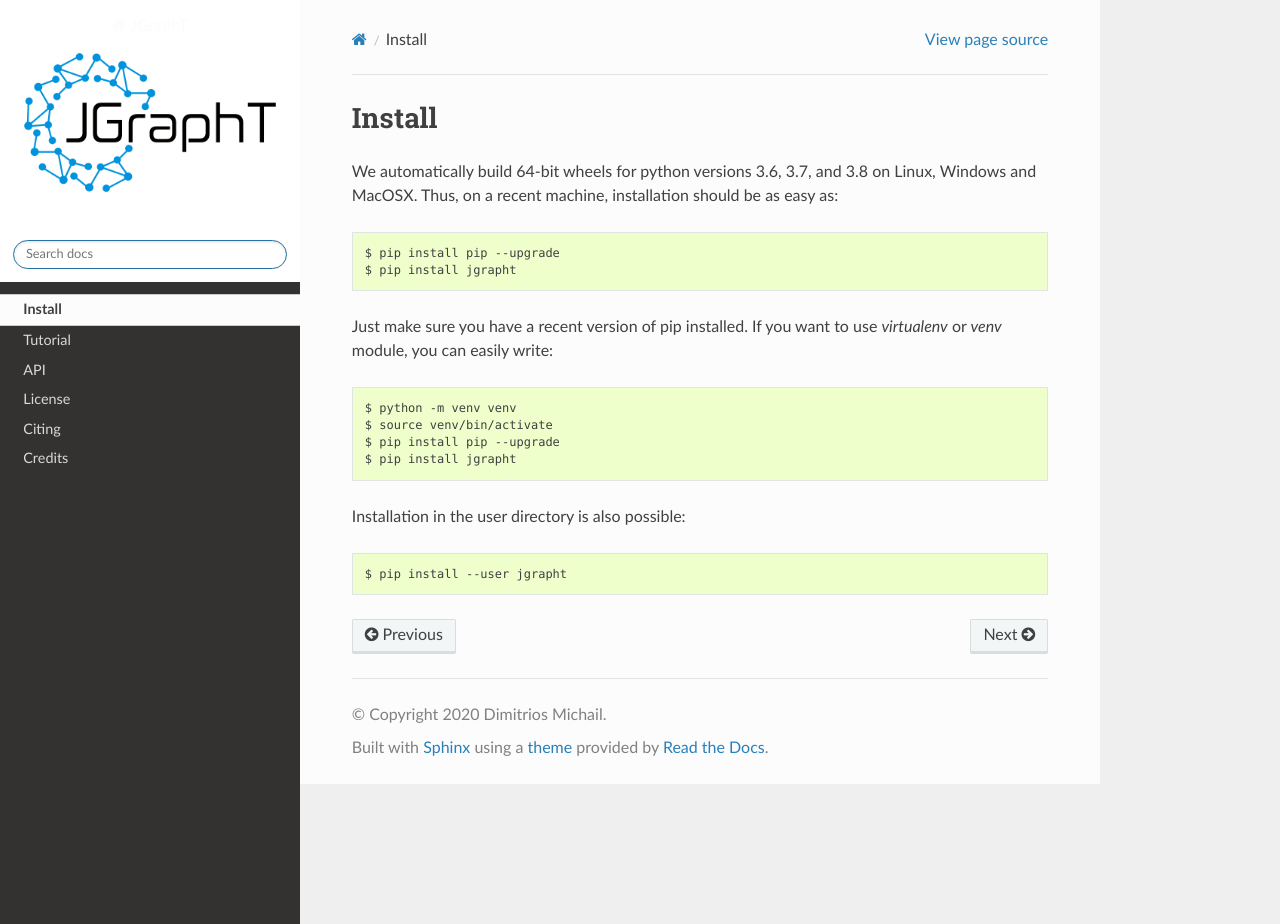
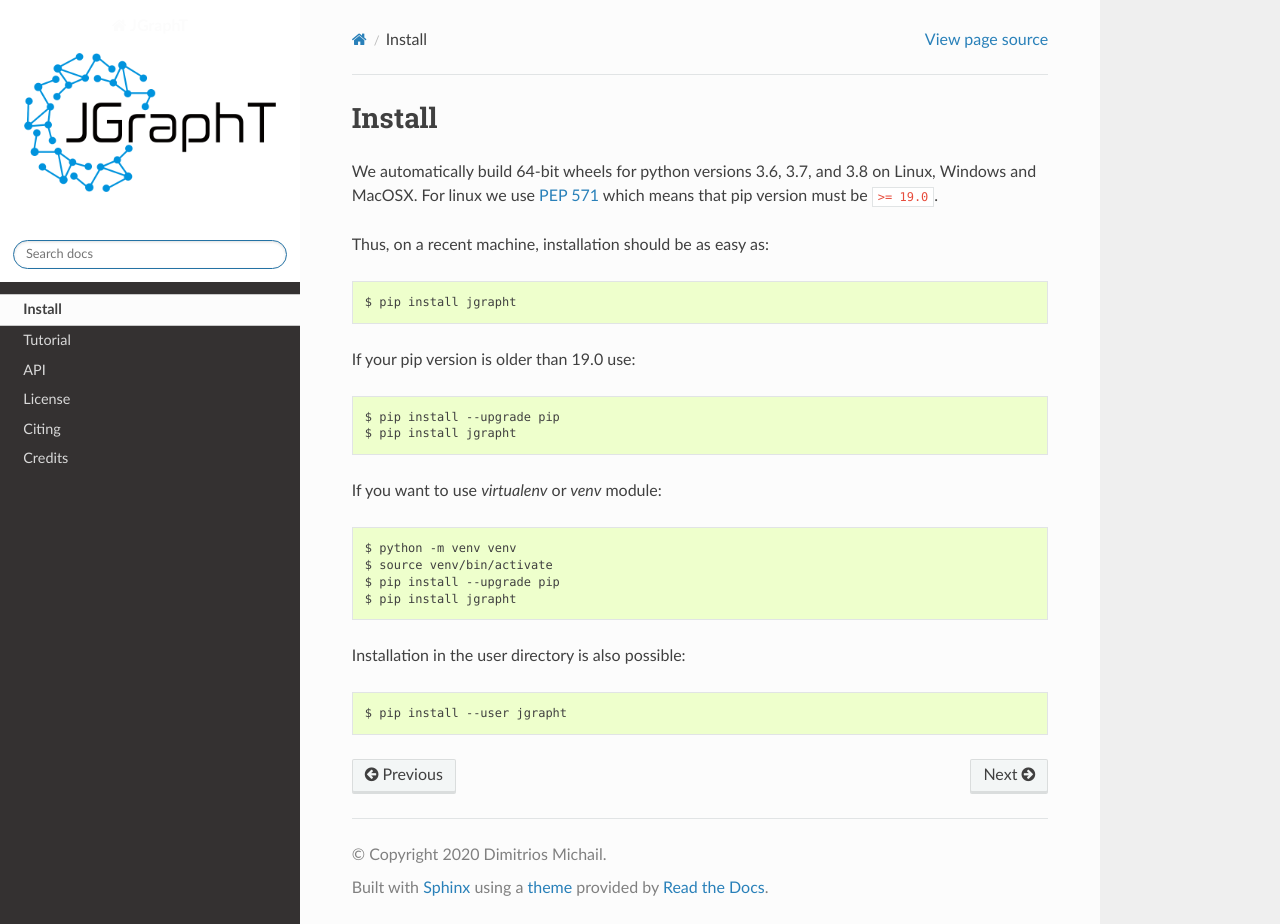
Before and after one commit to d-michail/python-jgrapht, a Sphinx documentation site: the page built from docs/install.rst, in a window 1280 px wide and 924 px high. Built offline with Sphinx 7.4.7 and the Read the Docs theme 2.0.0, drawn with Linux system fonts in a browser that asks for light colours; pages that are not in the unit, such as notebooks, are missing from menus.

Commit message:
Added minimum pip version

```diff
--- a/docs/install.rst
+++ b/docs/install.rst
@@ -4,17 +4,23 @@ Install
 =======
 
 We automatically build 64-bit wheels for python versions 3.6, 3.7, and 3.8 on Linux,
-Windows and MacOSX. Thus, on a recent machine, installation should be as easy as::
+Windows and MacOSX. For linux we use `PEP 571 <https://www.python.org/dev/peps/pep-0571/>`_
+which means that pip version must be ``>= 19.0``.
 
-  $ pip install pip --upgrade
+Thus, on a recent machine, installation should be as easy as::
+
   $ pip install jgrapht
 
-Just make sure you have a recent version of pip installed. If you want to use
-`virtualenv` or `venv` module, you can easily write::
+If your pip version is older than 19.0 use::
+
+  $ pip install --upgrade pip
+  $ pip install jgrapht
+
+If you want to use `virtualenv` or `venv` module::
 
   $ python -m venv venv
   $ source venv/bin/activate
-  $ pip install pip --upgrade
+  $ pip install --upgrade pip
   $ pip install jgrapht
 
 Installation in the user directory is also possible::
```
